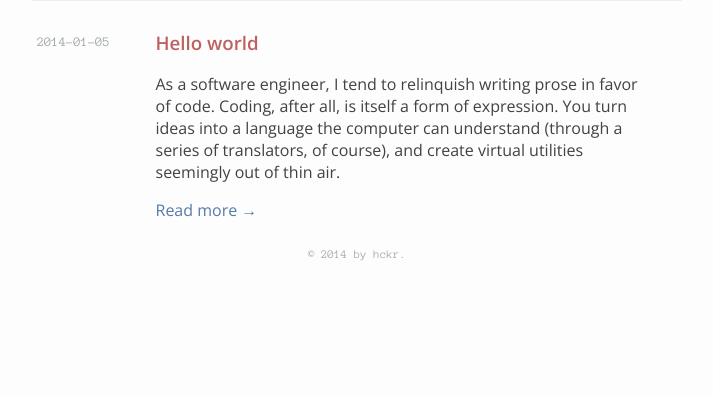
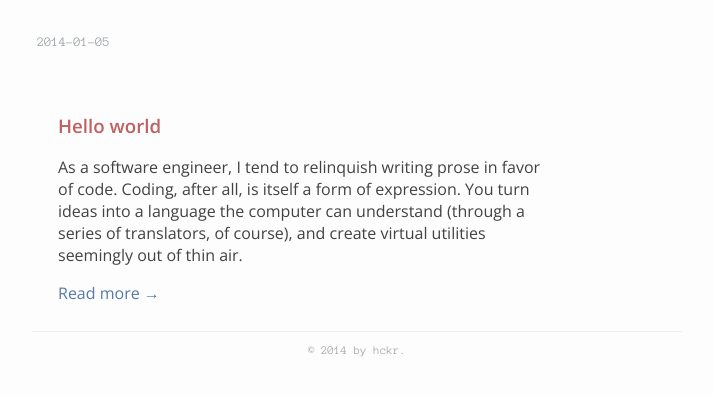
Before and after one commit to bitjockey42/astrohckr.github.io, a Jekyll site: the page built from index.md, in a window 1280 px wide. Shown: the top 396 px of the page, without its empty margins (283-996 px from the left). Built offline with Jekyll 4.4.1, drawn with Linux system fonts in a browser that asks for light colours; Markdown is read by kramdown in place of the engine named in the settings.

Commit message:
Proper alignments.

```diff
--- a/_layouts/blog.html
+++ b/_layouts/blog.html
@@ -5,10 +5,9 @@
 ---
 
 <div class="blog-index">
-  {% for post in site.posts %}
-
-  <div class="row">
-    <div class="col-1">
+{% for post in site.posts %}
+  <div class="row blog-row">
+    <div class="col-1 align-top">
       <div class="blog-info">
         <time class="blog-date" pubdate="pubdate">{{ post.date|date: "%Y-%m-%d" }}</time>
       </div>
@@ -22,6 +21,5 @@
       </div>
     </div>
   </div>
-
-  {% endfor %}
+{% endfor %}
 </div>
--- a/assets/stylesheets/layout.css
+++ b/assets/stylesheets/layout.css
@@ -4,26 +4,28 @@
 }
 
 .row {
+    display: block;
     clear: both;
-    border-bottom: solid #eee 1px;
 }
 
 .col-1 {
     width: 15%;
-    display: block;
-    float: left;
+    display: inline-block;
 }
 
 .col-2 {
     width: 85%;
-    display: block;
-    float: left;
+    display: inline-block;
 }
 
 .align-right {
     text-align: right;
 }
 
+.align-top {
+    vertical-align: top;
+}
+
 .col-1-padding {
     padding-top: 10px;
 }
```
